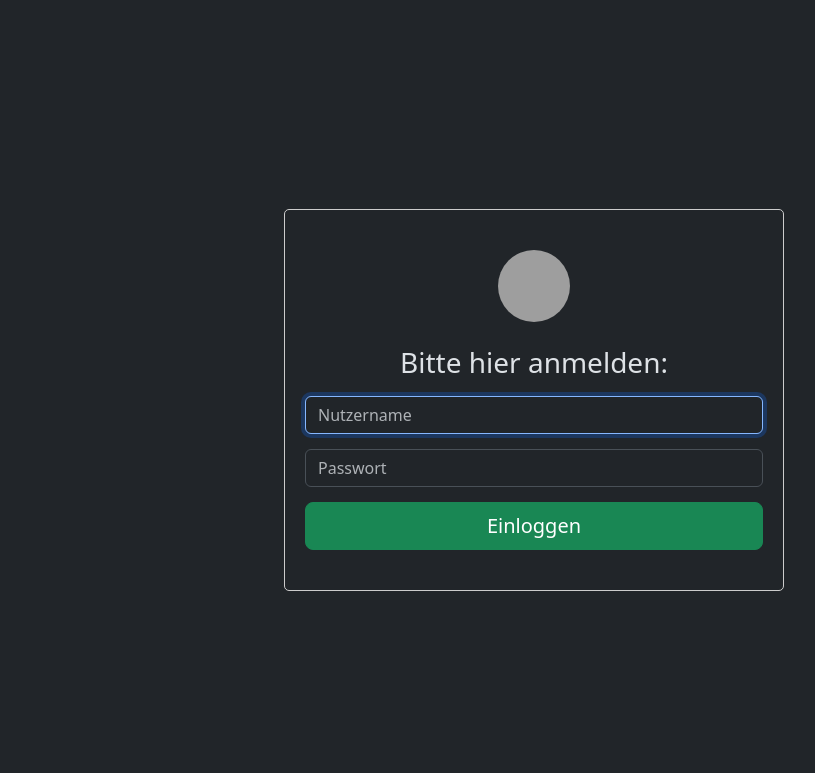
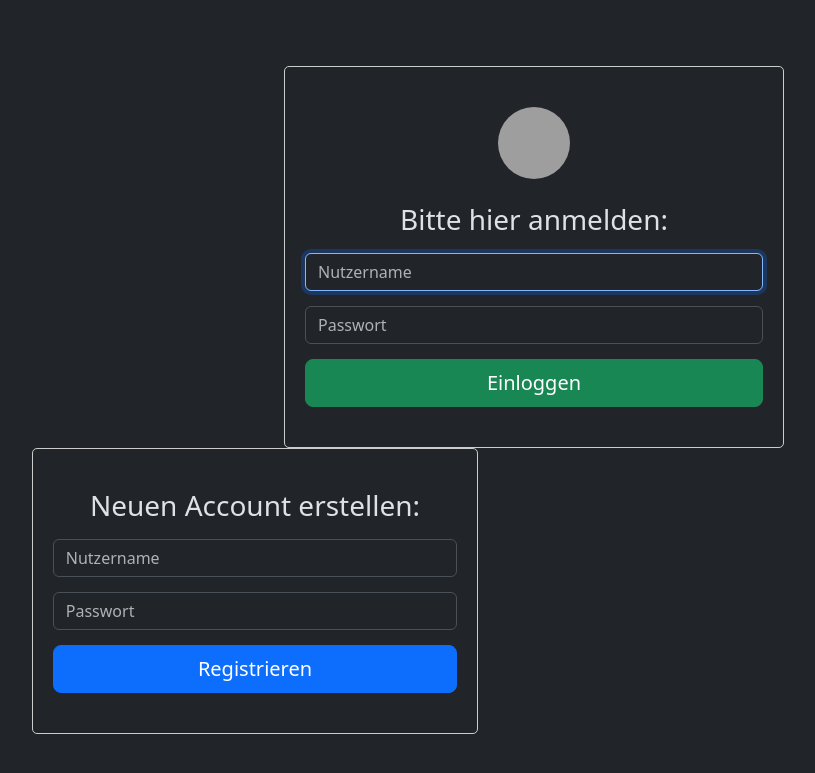
Before and after one commit to picooo0001/heroku_deploy, a Flask app: page / in a window 1280 px wide. Shown: the top 773 px of the page, without its empty margins (106-921 px from the left). Run offline with Flask 3, Linux system fonts and the light colour scheme; grey boxes are pictures that could not be loaded.

Commit message:
Added register func

```diff
--- a/app.py
+++ b/app.py
@@ -1,5 +1,5 @@
 from flask import Flask, session, redirect, url_for, request, render_template, jsonify, send_from_directory
-from werkzeug.security import check_password_hash
+from werkzeug.security import check_password_hash, generate_password_hash
 from functools import wraps
 #from input_to_database import DataWriter
 #from orm import Tour, Address, Client, User
@@ -146,6 +146,26 @@ def logout():
     except Exception as e:
         #logger.error(e)
         return jsonify({'error': str(e)}), 500
+
+@app.route('/create_user', methods=['POST'])
+def create_user():
+    data = request.json
+    username = data.get('username')
+    password = data.get('password')
+
+    hashed_password = generate_password_hash(password)
+    print(len(hashed_password))
+
+    new_user = User(username=username, password_hash=hashed_password)
+
+    try:
+        db.session.add(new_user)
+        db.session.commit()
+        return jsonify({'message': 'Benutzer erfolgreich erstellt'}), 201
+    except Exception as e:
+        print(e)
+        db.session.rollback()
+        return jsonify({'message': 'Fehler beim Erstellen des Benutzers'}), 500
 
 @app.route('/create_tour', methods=['POST'])
 @login_required
--- a/templates/login_page.html
+++ b/templates/login_page.html
@@ -22,6 +22,17 @@
                 <input type="password" id="inputPassword" class="form-control" placeholder="Passwort" required>
                 <button class="btn btn-lg btn-success btn-block" type="submit">Einloggen</button>
             </form>
+            <div class="col-md-6">
+                <form class="form-signin" id="registerForm" onsubmit="registerUser(); return false;">
+                    <!-- Registration Form -->
+                    <h1 class="h3 mb-3 font-weight-normal">Neuen Account erstellen:</h1>
+                    <label for="inputRegisterUsername" class="sr-only">Nutzername</label>
+                    <input type="text" id="inputRegisterUsername" class="form-control" placeholder="Nutzername" required>
+                    <label for="inputRegisterPassword" class="sr-only">Passwort</label>
+                    <input type="password" id="inputRegisterPassword" class="form-control" placeholder="Passwort" required>
+                    <button class="btn btn-lg btn-primary btn-block" type="submit">Registrieren</button>
+                </form>
+            </div>
             <!--Div für die Popup Notification-->
             <div id="notification-container"></div>
         </div>
@@ -64,7 +75,30 @@
                     notification.remove();
                 }, 2000);
             }
+            function registerUser() {
+            const username = document.getElementById('inputRegisterUsername').value;
+            const password = document.getElementById('inputRegisterPassword').value;
 
+            fetch('/create_user', {
+                method: 'POST',
+                headers: {
+                    'Content-Type': 'application/json',
+                },
+                body: JSON.stringify({ username, password }),
+            })
+            .then(response => {
+                if (response.ok) {
+                    // Weiterleitung oder andere Aktionen bei erfolgreicher Registrierung
+                    console.log('Registrierung erfolgreich');
+                } else {
+                    // Fehlerbehandlung bei fehlgeschlagener Registrierung
+                    console.error('Registrierung fehlgeschlagen');
+                }
+            })
+            .catch(error => {
+                console.error('Fehler beim Senden der Registrierungsdaten:', error);
+            });
+        }
             // Eibindung von Bootstrap js
             src="https://cdn.jsdelivr.net/npm/bootstrap@5.3.2/dist/js/bootstrap.bundle.min.js"
         </script>
```
